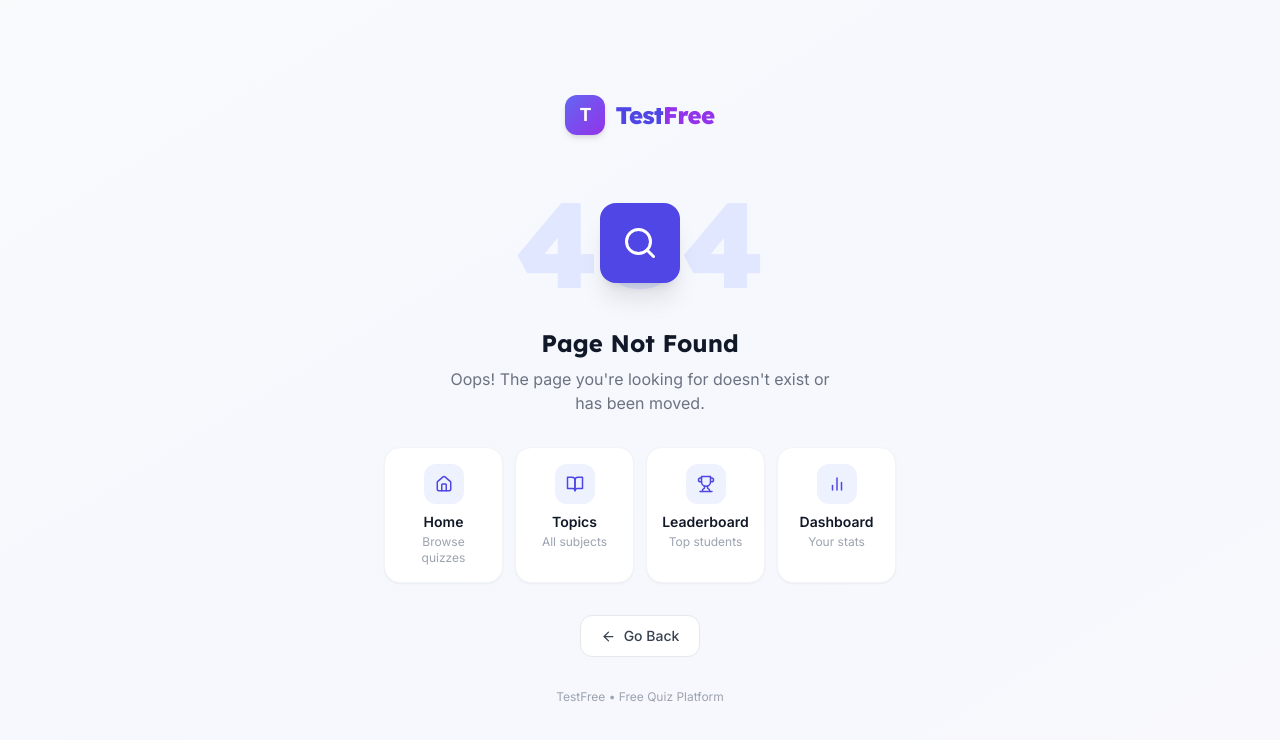
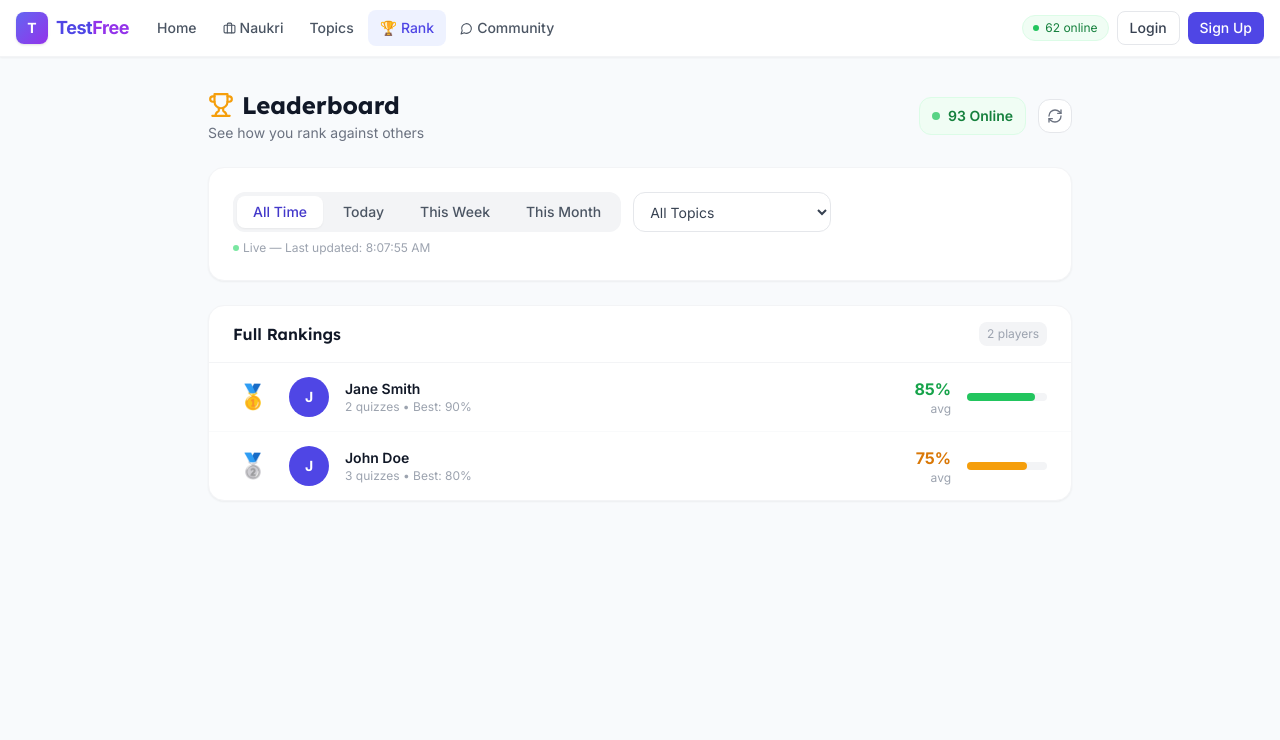
Before and after one commit to amitrathaur2015-bit/Test-Free-, a Next.js app: page /leaderboard in a window 1280 px wide. Before the commit this address had no page. Shown: the top 740 px of the page. Built offline with nearby package versions, Linux system fonts and the light colour scheme.

Commit message:
Add Leaderboard component with ranking features

```diff
--- /dev/null
+++ b/pages/leaderboard/index.js
@@ -0,0 +1,193 @@
+import { useState, useEffect } from 'react';
+import Navbar from '../../components/layout/Navbar';
+import { getLeaderboard, getDB, getSession, getLiveOnlineCount } from '../../lib/store';
+import { Trophy, RefreshCw } from 'lucide-react';
+
+const TYPES = [
+  { key: 'global', label: 'All Time' },
+  { key: 'daily', label: 'Today' },
+  { key: 'weekly', label: 'This Week' },
+  { key: 'monthly', label: 'This Month' },
+];
+
+export default function Leaderboard() {
+  const [type, setType] = useState('global');
+  const [topicId, setTopicId] = useState(null);
+  const [board, setBoard] = useState([]);
+  const [topics, setTopics] = useState([]);
+  const [session, setSession] = useState(null);
+  const [onlineCount, setOnlineCount] = useState(0);
+  const [lastUpdated, setLastUpdated] = useState('');
+  const [flashing, setFlashing] = useState(false);
+
+  const load = () => {
+    const data = getLeaderboard(type, topicId);
+    setBoard(data);
+    setLastUpdated(new Date().toLocaleTimeString());
+    setFlashing(true);
+    setTimeout(() => setFlashing(false), 600);
+  };
+
+  useEffect(() => {
+    setSession(getSession());
+    const db = getDB();
+    setTopics(db.topics);
+    setOnlineCount(getLiveOnlineCount());
+    load();
+    const interval = setInterval(() => {
+      setOnlineCount(getLiveOnlineCount());
+      load();
+    }, 15000);
+    return () => clearInterval(interval);
+  }, []);
+
+  useEffect(() => { load(); }, [type, topicId]);
+
+  const myRank = session ? board.find(b => b.userId === session.id) : null;
+
+  const rankBadge = (rank) => {
+    if (rank === 1) return <span className="text-2xl">🥇</span>;
+    if (rank === 2) return <span className="text-2xl">🥈</span>;
+    if (rank === 3) return <span className="text-2xl">🥉</span>;
+    return <span className="w-8 h-8 rounded-full bg-gray-100 text-gray-600 text-sm font-bold flex items-center justify-center">{rank}</span>;
+  };
+
+  return (
+    <div className="min-h-screen bg-slate-50">
+      <Navbar />
+      <div className="max-w-4xl mx-auto px-4 py-8">
+
+        {/* Header */}
+        <div className="flex flex-col sm:flex-row sm:items-center justify-between gap-4 mb-6">
+          <div>
+            <h1 className="font-display font-bold text-2xl text-gray-900 flex items-center gap-2">
+              <Trophy className="text-amber-500" size={26} /> Leaderboard
+            </h1>
+            <p className="text-gray-500 text-sm mt-0.5">See how you rank against others</p>
+          </div>
+          <div className="flex items-center gap-3">
+            <div className="flex items-center gap-2 bg-green-50 border border-green-100 rounded-xl px-3 py-2">
+              <span className="w-2 h-2 rounded-full bg-green-500 animate-pulse" />
+              <span className="text-green-700 text-sm font-semibold">{onlineCount} Online</span>
+            </div>
+            <button onClick={load} className="p-2 rounded-xl border border-gray-200 bg-white text-gray-500 hover:text-indigo-600 hover:border-indigo-300 transition-all" title="Refresh">
+              <RefreshCw size={16} />
+            </button>
+          </div>
+        </div>
+
+        {/* My Rank Banner */}
+        {myRank && (
+          <div className="mb-6 rounded-2xl bg-gradient-to-r from-indigo-600 to-purple-600 p-5 text-white shadow-lg">
+            <div className="flex items-center justify-between">
+              <div className="flex items-center gap-3">
+                <div className="w-12 h-12 rounded-2xl bg-white/20 flex items-center justify-center text-white font-bold text-lg">
+                  {session.avatar}
+                </div>
+                <div>
+                  <p className="text-white/70 text-xs font-medium">Your current rank</p>
+                  <p className="font-display font-bold text-xl">#{myRank.rank} — {session.name}</p>
+                </div>
+              </div>
+              <div className="text-right">
+                <p className="text-white/70 text-xs">Avg Score</p>
+                <p className="font-display font-bold text-2xl">{myRank.avgPct}%</p>
+                <p className="text-white/60 text-xs">{myRank.attempts} attempts</p>
+              </div>
+            </div>
+          </div>
+        )}
+
+        {/* Filters */}
+        <div className="card mb-6">
+          <div className="flex flex-col sm:flex-row gap-3">
+            <div className="flex gap-1 bg-gray-100 rounded-xl p-1 flex-wrap">
+              {TYPES.map(t => (
+                <button key={t.key} onClick={() => setType(t.key)}
+                  className={`px-4 py-1.5 rounded-lg text-sm font-medium transition-all ${type === t.key ? 'bg-white text-indigo-700 shadow-sm' : 'text-gray-600 hover:text-gray-900'}`}>
+                  {t.label}
+                </button>
+              ))}
+            </div>
+            <select value={topicId || ''} onChange={e => setTopicId(e.target.value || null)}
+              className="border border-gray-200 rounded-xl px-3 py-2 text-sm text-gray-700 bg-white flex-shrink-0">
+              <option value="">All Topics</option>
+              {topics.map(t => <option key={t.id} value={t.id}>{t.icon} {t.name}</option>)}
+            </select>
+          </div>
+          <p className="text-xs text-gray-400 mt-2 flex items-center gap-1">
+            <span className="w-1.5 h-1.5 rounded-full bg-green-400 animate-pulse inline-block" />
+            Live — Last updated: {lastUpdated}
+          </p>
+        </div>
+
+        {/* Top 3 Podium */}
+        {board.length >= 3 && (
+          <div className="grid grid-cols-3 gap-3 mb-6">
+            {[
+              { user: board[1], pos: '2nd', color: 'bg-gray-200 text-gray-700', ht: 'pt-10' },
+              { user: board[0], pos: '1st', color: 'bg-amber-400 text-amber-900', ht: 'pt-4' },
+              { user: board[2], pos: '3rd', color: 'bg-orange-300 text-orange-900', ht: 'pt-14' },
+            ].map(({ user, pos, color, ht }) => (
+              <div key={user.userId} className={`card flex flex-col items-center ${ht} pb-4 text-center`}>
+                <div className={`w-14 h-14 rounded-full bg-indigo-600 flex items-center justify-center text-white font-bold text-xl mb-2 ${flashing && pos === '1st' ? 'ring-4 ring-amber-400 ring-offset-2' : ''} transition-all`}>
+                  {user.avatar}
+                </div>
+                <p className="font-semibold text-sm text-gray-900 leading-tight">{user.name.split(' ')[0]}</p>
+                <p className={`text-lg font-bold mt-1 ${user.avgPct >= 80 ? 'text-green-600' : 'text-amber-600'}`}>{user.avgPct}%</p>
+                <span className={`mt-2 px-3 py-0.5 rounded-full text-xs font-bold ${color}`}>{pos}</span>
+              </div>
+            ))}
+          </div>
+        )}
+
+        {/* Full Rankings Table */}
+        <div className="card p-0 overflow-hidden">
+          <div className="px-6 py-4 border-b border-gray-100 flex items-center justify-between">
+            <h2 className="font-display font-semibold text-base text-gray-900">Full Rankings</h2>
+            <span className="text-xs text-gray-400 bg-gray-100 px-2 py-1 rounded-lg">{board.length} players</span>
+          </div>
+          {board.length === 0 ? (
+            <div className="py-16 text-center text-gray-400">
+              <Trophy size={36} className="mx-auto mb-3 opacity-30" />
+              <p className="font-medium">No data for this period yet</p>
+              <p className="text-sm mt-1">Take a quiz to appear on the leaderboard!</p>
+            </div>
+          ) : (
+            <div>
+              {board.map((user) => (
+                <div key={user.userId}
+                  className={`flex items-center gap-4 px-6 py-3.5 border-b border-gray-50 last:border-0 transition-colors
+                    ${session?.id === user.userId ? 'bg-indigo-50' : 'hover:bg-gray-50'}`}>
+                  <div className="w-10 flex justify-center shrink-0">{rankBadge(user.rank)}</div>
+                  <div className="w-10 h-10 rounded-full bg-indigo-600 flex items-center justify-center text-white font-bold text-sm shrink-0">
+                    {user.avatar}
+                  </div>
+                  <div className="flex-1 min-w-0">
+                    <p className="font-semibold text-sm text-gray-900 flex items-center gap-1.5">
+                      {user.name}
+                      {session?.id === user.userId && <span className="badge bg-indigo-100 text-indigo-700 text-xs px-2 py-0.5 rounded-full">You</span>}
+                    </p>
+                    <p className="text-xs text-gray-400">{user.attempts} quiz{user.attempts !== 1 ? 'zes' : ''} • Best: {user.bestPct}%</p>
+                  </div>
+                  <div className="text-right shrink-0">
+                    <div className={`text-base font-bold ${user.avgPct >= 80 ? 'text-green-600' : user.avgPct >= 60 ? 'text-amber-600' : 'text-red-500'}`}>
+                      {user.avgPct}%
+                    </div>
+                    <div className="text-xs text-gray-400">avg</div>
+                  </div>
+                  <div className="w-20 hidden sm:block">
+                    <div className="bg-gray-100 rounded-full h-2">
+                      <div className={`h-2 rounded-full transition-all duration-500 ${user.avgPct >= 80 ? 'bg-green-500' : user.avgPct >= 60 ? 'bg-amber-500' : 'bg-red-400'}`}
+                        style={{ width: `${user.avgPct}%` }} />
+                    </div>
+                  </div>
+                </div>
+              ))}
+            </div>
+          )}
+        </div>
+      </div>
+    </div>
+  );
+}
```
